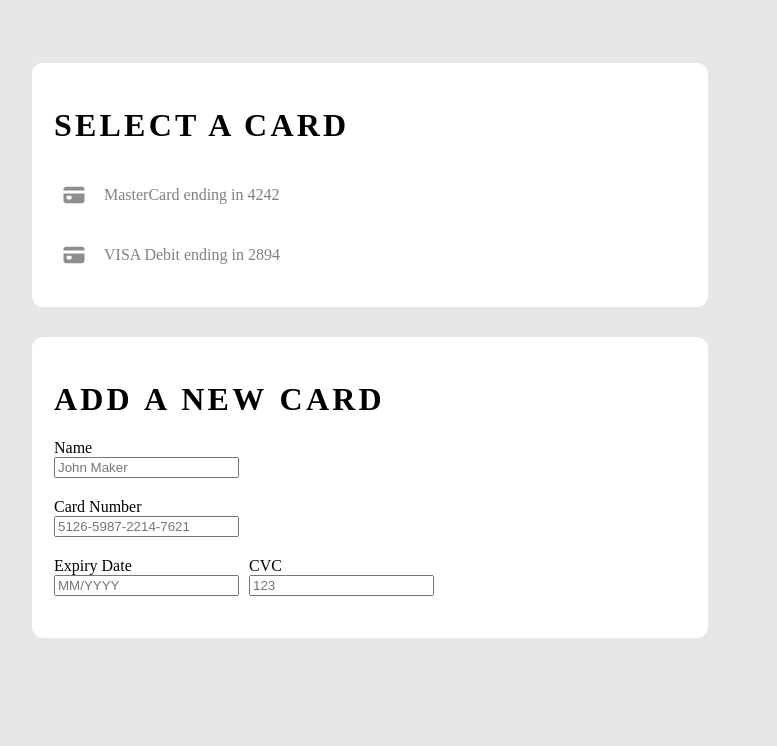
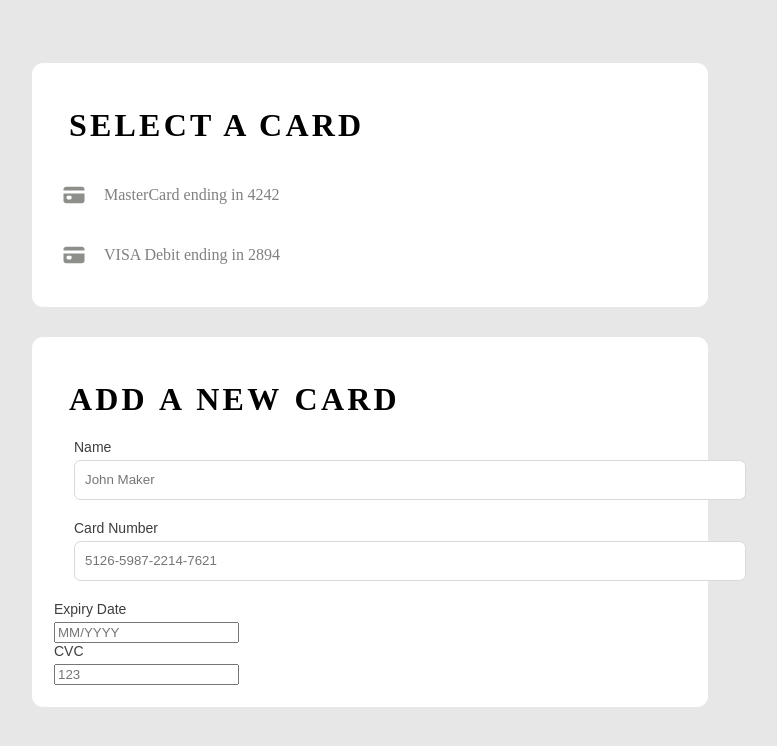
Before and after one commit to LSkhosana/E-commerce-store, a React (Create React App) app: page /AddPayment in a window 1280 px wide. Shown: the top 746 px of the page, without its empty margins (270-1047 px from the left). Built offline with nearby package versions, Linux system fonts and the light colour scheme.

Commit message:
form update

```diff
--- a/src/Components/AddPayment.jsx
+++ b/src/Components/AddPayment.jsx
@@ -29,7 +29,7 @@ function AddPayment() {
                 <input type="text" id="cardNumber" placeholder="5126-5987-2214-7621" />
               </div>
             </div>
-          <div className="form-group">
+
             <div className="Date">
              <label>Expiry Date</label>
              {/* <input type="Date" id="Date" placeholder="" /> */}
@@ -41,11 +41,12 @@ function AddPayment() {
              {/* <input type="Date" id="Date" placeholder="" /> */}
              <input type="numeric" id="CVC" placeholder="123" />
             </div>
-        </div>
+
 
 
 
           </form>
+
         </div>
 
 
--- a/src/css/AddPayment.css
+++ b/src/css/AddPayment.css
@@ -28,6 +28,7 @@
   .top-ccontainer h1 {
     font-size: 2rem;
     letter-spacing:0.2rem ;
+    margin-left: 15px;
   }
 
   .top-ccontainer img {
@@ -53,11 +54,13 @@
     font-size: 2rem;
     letter-spacing:0.2rem ;
     word-spacing: 0.1rem;
+    margin-left: 15px;
 }
 .form-group {
     display: flex;
     flex-wrap: wrap;
     margin-bottom: 20px;
+    margin-left: 20px;
   }
 
   .Date {
@@ -69,6 +72,25 @@
     margin-right: 0;
   }
 
+  /* label {
+    display: block;
+  } */
+
+
+  .card input {
+    border: 1px solid #d9d9d9;
+    border-radius: 0.5em;
+    box-sizing: border-box;
+    padding: 10px;
+    width: 42rem;
+    height: 2.5rem;
+  }
+
   label {
+    color: #3d3d3d;
     display: block;
+    font-family: sans-serif;
+    font-size: 14px;
+    font-weight: 500;
+    margin-bottom: 5px;
   }
```
